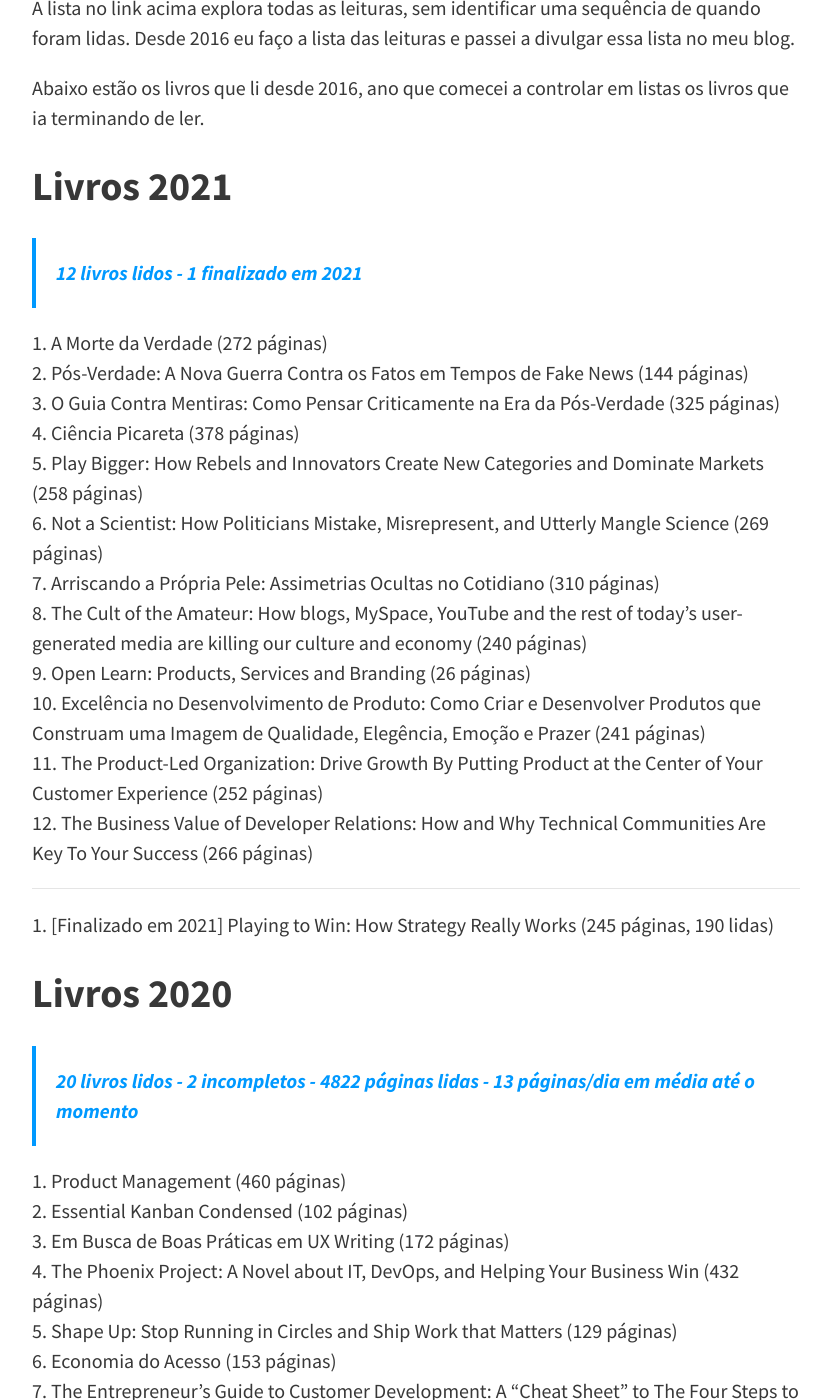
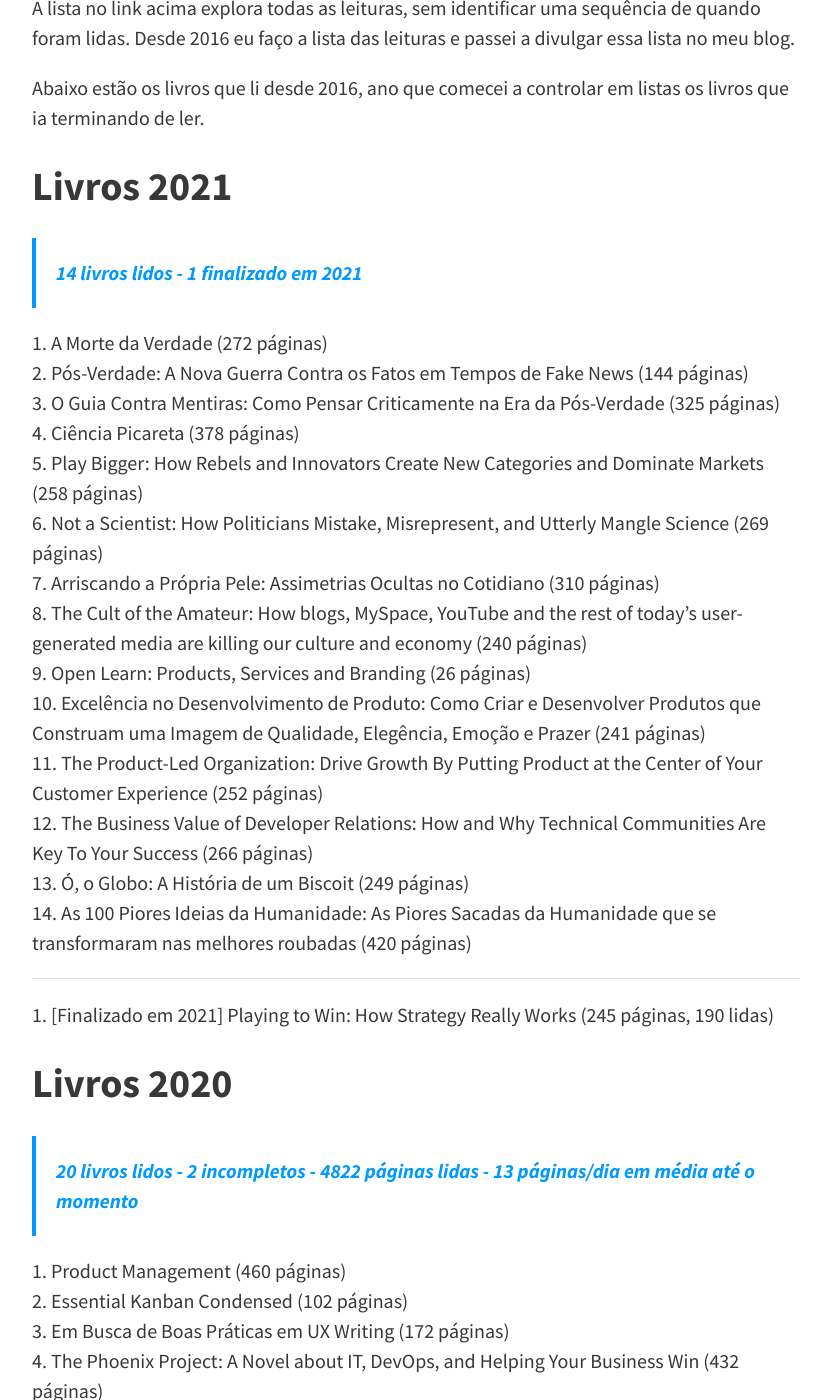
Before and after one commit to felipecbarbosa/felipecbarbosa.github.io, a Jekyll site: the page built from leituras.md, in a window 1280 px wide and 1400 px high, scrolled down 852 px. Shown: the whole window, without its empty margins (224-1055 px from the left). Built offline with Jekyll 4.4.1, drawn with Linux system fonts in a browser that asks for light colours; nearby versions of some CDN libraries; comment, search, counter and statistics services are not loaded.

Commit message:
Added 2 new books

```diff
--- a/leituras.md
+++ b/leituras.md
@@ -22,7 +22,7 @@ A lista no link acima explora todas as leituras, sem identificar uma sequência
 Abaixo estão os livros que li desde 2016, ano que comecei a controlar em listas os livros que ia terminando de ler.
 
 ## Livros 2021 {#livros-2021}
-> 12 livros lidos - 1 finalizado em 2021
+> 14 livros lidos - 1 finalizado em 2021
 
 1. A Morte da Verdade (272 páginas)
 2. Pós-Verdade: A Nova Guerra Contra os Fatos em Tempos de Fake News (144 páginas)
@@ -36,6 +36,8 @@ Abaixo estão os livros que li desde 2016, ano que comecei a controlar em listas
 10. Excelência no Desenvolvimento de Produto: Como Criar e Desenvolver Produtos que Construam uma Imagem de Qualidade, Elegência, Emoção e Prazer (241 páginas)
 11. The Product-Led Organization: Drive Growth By Putting Product at the Center of Your Customer Experience (252 páginas)
 12. The Business Value of Developer Relations: How and Why Technical Communities Are Key To Your Success (266 páginas)
+13. Ó, o Globo: A História de um Biscoit (249 páginas)
+14. As 100 Piores Ideias da Humanidade: As Piores Sacadas da Humanidade que se transformaram nas melhores roubadas (420 páginas)
 
 ---
 
```
